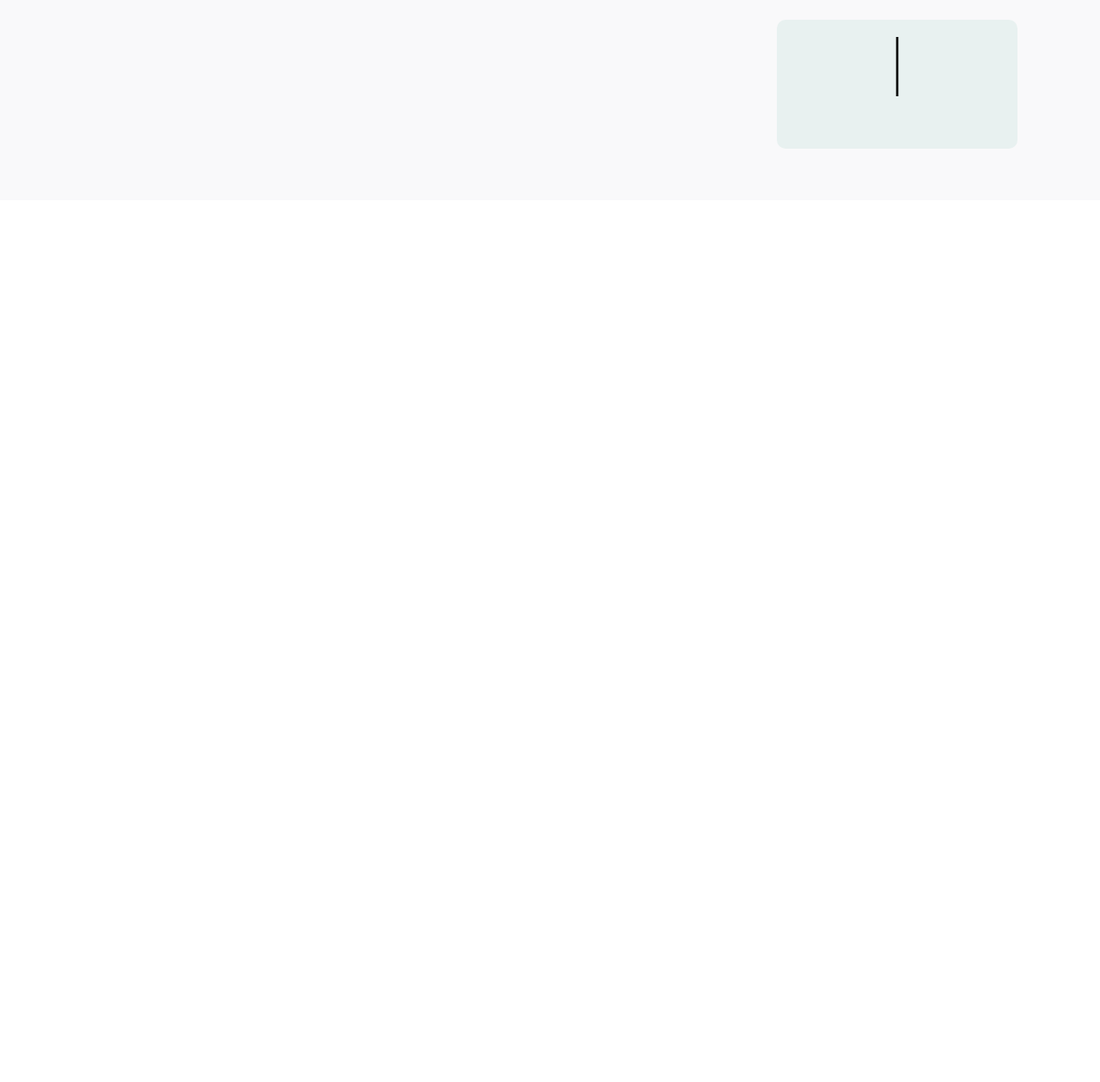
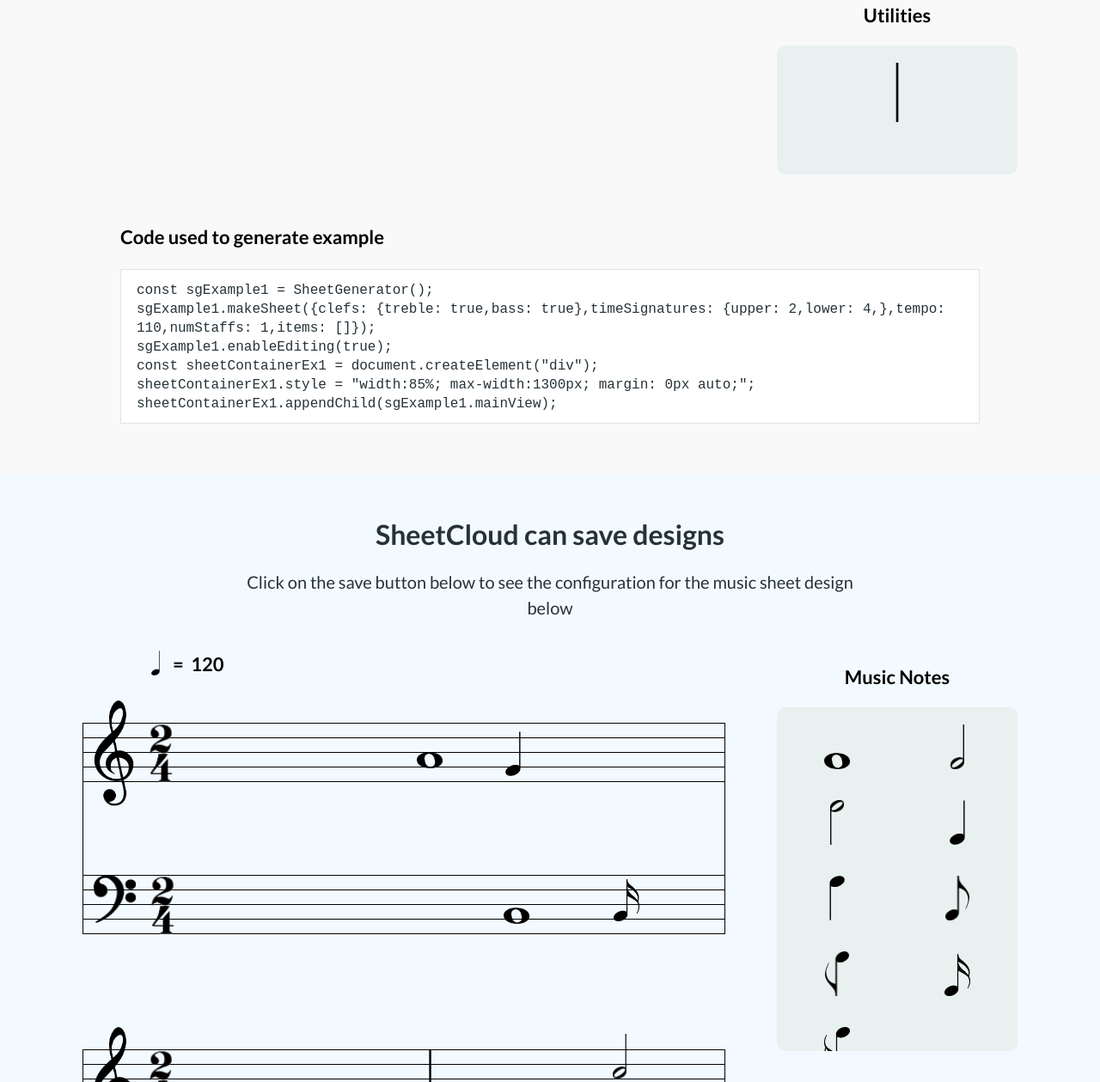
Before and after one commit to billwang115/SheetCloud.js, a website: page pub/index.html in a window 1280 px wide. Shown: the part 1346-2605 px from the top of the page at 86% size. Before the commit the page ends 1579 px from the top, so only its background shows below. Drawn offline with Linux system fonts and the light colour scheme.

Commit message:
added new design

```diff
--- a/pub/index.css
+++ b/pub/index.css
@@ -62,3 +62,10 @@ body {
   color: #263238;
   margin: 15px 0px;
 }
+
+/*example 2 section styles */
+.example2Section {
+  background-color: #f3faff;
+  text-align: center;
+  padding: 35px 0px;
+}
--- a/pub/index.html
+++ b/pub/index.html
@@ -38,7 +38,19 @@
       <h2 class="sectionHeading">SheetCloud Edit mode</h2>
       <div class="subHeadingContainer">
         <p class="subHeading">
-          Edit Sheet music using the built in drag and drop tool
+          Edit Sheet music using the built in drag and drop tool.
+          <br />
+          Delete notes by dragging notes outside the sheet.
+        </p>
+      </div>
+    </section>
+
+    <section class="example2Section">
+      <h2 class="sectionHeading">SheetCloud can save designs</h2>
+      <div class="subHeadingContainer">
+        <p class="subHeading">
+          Click on the save button below to see the configuration for the music
+          sheet design below
         </p>
       </div>
     </section>
--- a/pub/js/examples.js
+++ b/pub/js/examples.js
@@ -149,8 +149,130 @@ sgExample1.makeSheet({
 });
 sgExample1.enableEditing(true);
 const sheetContainerEx1 = document.createElement("div");
-sheetContainerEx1.style = "width:85%; max-width:1300px; margin: 25px auto;";
+sheetContainerEx1.style = "width:85%; max-width:1300px; margin: 0px auto;";
 sheetContainerEx1.appendChild(sgExample1.mainView);
 
 const example1Section = body.querySelector(".example1Section");
 example1Section.appendChild(sheetContainerEx1);
+
+const codeUsedSectionStyle =
+  "text-align:left; width:85%; max-width:1000px; margin:60px auto 20px auto";
+const codeUsedHeaderStyle = "font-size:22px; line-height:26px; margin:0px;";
+const codeUsedContainerStyle =
+  "display: block;overflow-x: auto;color: #263238;background: #fff;border: solid 1px #e1e4e5;padding: 12px 18px;margin: 24px 0px;";
+const codeStyle = "font-size: 16px;line-height: 20px;";
+
+const codeUsedEx1 = document.createElement("div");
+codeUsedEx1.style = codeUsedSectionStyle;
+const codeUsedEx1Header = document.createElement("h2");
+codeUsedEx1Header.style = codeUsedHeaderStyle;
+codeUsedEx1Header.innerText = "Code used to generate example";
+codeUsedEx1.appendChild(codeUsedEx1Header);
+
+const codeContainerEx1 = document.createElement("div");
+codeContainerEx1.style = codeUsedContainerStyle;
+const codeEx1 = document.createElement("code");
+codeEx1.style = codeStyle;
+codeEx1.innerHTML =
+  'const sgExample1 = SheetGenerator(); <br/> sgExample1.makeSheet({clefs: {treble: true,bass: true},timeSignatures: {upper: 2,lower: 4,},tempo: 110,numStaffs: 1,items: []}); <br/> sgExample1.enableEditing(true); <br/> const sheetContainerEx1 = document.createElement("div"); <br/> sheetContainerEx1.style = "width:85%; max-width:1300px; margin: 0px auto;"; <br/> sheetContainerEx1.appendChild(sgExample1.mainView);';
+
+codeContainerEx1.appendChild(codeEx1);
+codeUsedEx1.appendChild(codeContainerEx1);
+
+example1Section.appendChild(codeUsedEx1);
+
+/*Example 2*/
+const testNotes2 = [
+  {
+    type: "wholeNote",
+    positionLeft: "387.547px",
+    positionTop: "33.7815px",
+    staffIndex: 0,
+    grandStaffIndex: 0,
+  },
+  {
+    type: "wholeNote",
+    positionLeft: "488.547px",
+    positionTop: "37.7815px",
+    staffIndex: 2,
+    grandStaffIndex: 0,
+  },
+  {
+    type: "halfNote",
+    positionLeft: "616.281px",
+    positionTop: "-18.0625px",
+    staffIndex: 0,
+    grandStaffIndex: 2,
+  },
+  {
+    type: "sixteenthNote",
+    positionLeft: "461.047px",
+    positionTop: "7.4065px",
+    staffIndex: 2,
+    grandStaffIndex: 2,
+  },
+  {
+    type: "staffBar",
+    positionLeft: "374.547px",
+    positionTop: "0.9375px",
+    staffIndex: 0,
+    grandStaffIndex: 2,
+  },
+  {
+    type: "eighthNote",
+    positionLeft: "210px",
+    positionTop: "4.9065px",
+    staffIndex: 2,
+    grandStaffIndex: 2,
+  },
+  {
+    type: "staffBar",
+    positionLeft: "575.547px",
+    positionTop: "0.9375px",
+    staffIndex: 2,
+    grandStaffIndex: 2,
+  },
+  {
+    type: "sixteenthNote",
+    positionLeft: "617.047px",
+    positionTop: "4.4065px",
+    staffIndex: 2,
+    grandStaffIndex: 0,
+  },
+  {
+    type: "quarterNote",
+    positionLeft: "491.094px",
+    positionTop: "9.9215px",
+    staffIndex: 0,
+    grandStaffIndex: 0,
+  },
+];
+
+const sgExample2 = SheetGenerator();
+sgExample2.makeSheet({
+  clefs: { treble: true, bass: true },
+  timeSignatures: { upper: 2, lower: 4 },
+  numStaffs: 2,
+  tempo: 120,
+  items: testNotes2,
+});
+sgExample2.enableEditing(true);
+const sheetContainerEx2 = document.createElement("div");
+sheetContainerEx2.style = "width:85%; max-width:1300px; margin: 0px auto;";
+sheetContainerEx2.appendChild(sgExample2.mainView);
+
+const example2Section = body.querySelector(".example2Section");
+example2Section.appendChild(sheetContainerEx2);
+
+const configurationText = document.createElement("div");
+const appendText = (text) => {
+  configurationText.innerText = text;
+};
+
+const saveButton = document.createElement("button");
+saveButton.onclick = () => appendText(JSON.stringify(sgExample2.saveSheet()));
+saveButton.innerText = "save";
+saveButton.style =
+  "text-align:center; margin: auto border: 1px solid #263238;background-color: lightgreen;box-shadow: 0px 1px 4px #263238;color: #263238;border-radius: 16px;font-weight: 600;font-size: 18px;line-height: 24px;padding: 10px 30px;min-width: 190px;cursor: pointer;letter-spacing: 0.15px;color: #263238;";
+example2Section.appendChild(saveButton);
+example2Section.appendChild(configurationText);
```
